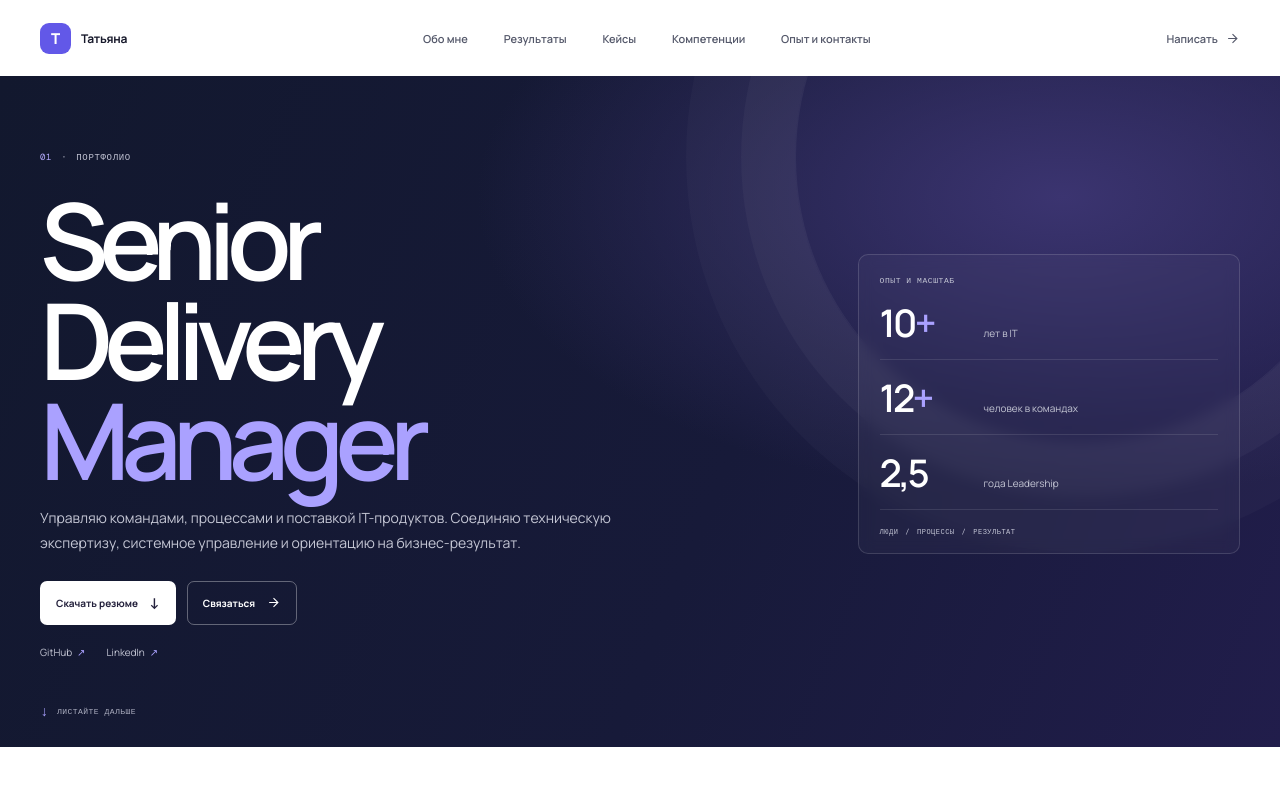
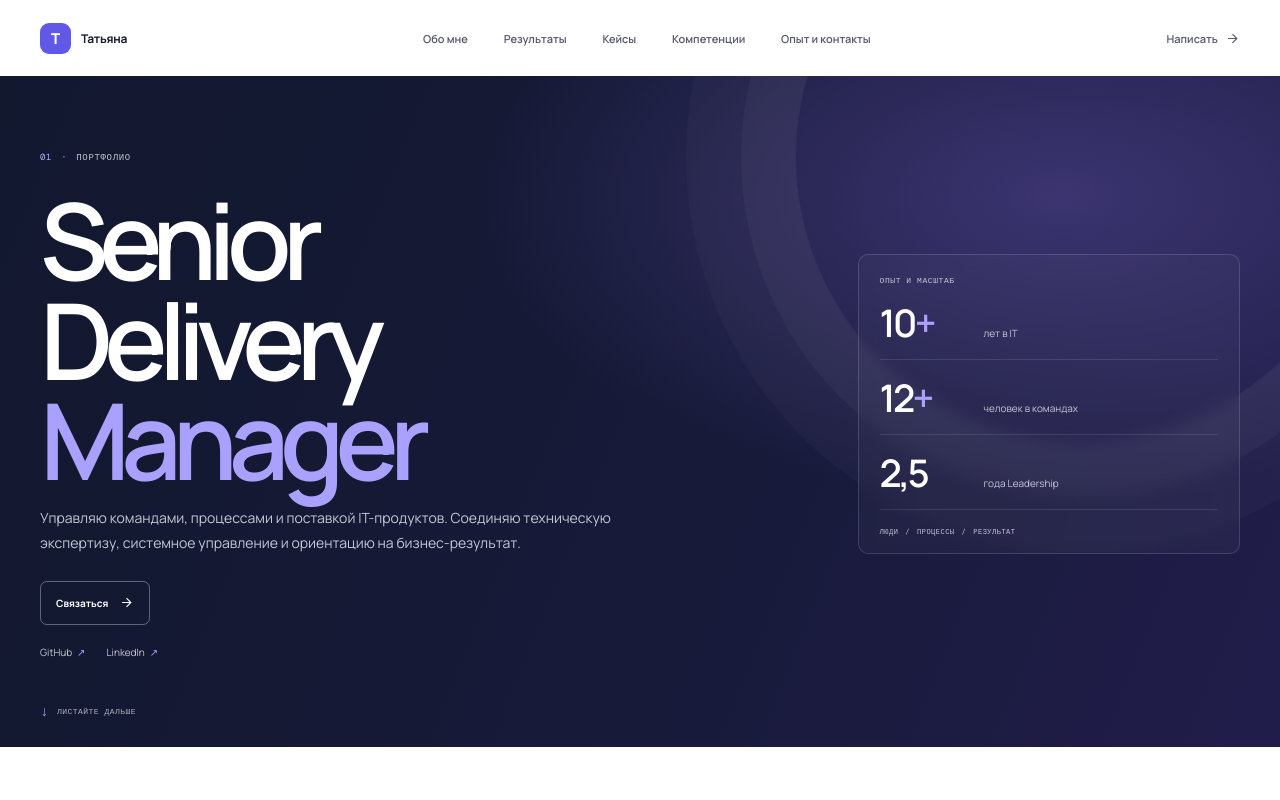
Before and after one commit to yulmianissa/portfolio, a React (Vite) app: page / in a window 1280 px wide. Shown: the top 800 px of the page. Built offline with nearby package versions, Linux system fonts and the light colour scheme.

Commit message:
Remove resume from portfolio
Remove the resume download button, documentation, and public PDF.

Co-authored-by: Copilot <223556219+Copilot@users.noreply.github.com>

```diff
--- a/src/App.tsx
+++ b/src/App.tsx
@@ -203,16 +203,6 @@ function App() {
                 ориентацию на бизнес-результат.
               </p>
               <div className="hero-actions">
-                <a
-                  className="button button-light"
-                  href={`${import.meta.env.BASE_URL}resume.pdf`}
-                  download="Татьяна-Максименко-Литвак-Резюме.pdf"
-                >
-                  Скачать резюме
-                  <span className="download-icon" aria-hidden="true">
-                    ↓
-                  </span>
-                </a>
                 <a className="button button-outline" href="#experience">
                   Связаться <ArrowIcon />
                 </a>
```
Also changed, not shown: 2 other files (tests, documents, lock files or other folders).
